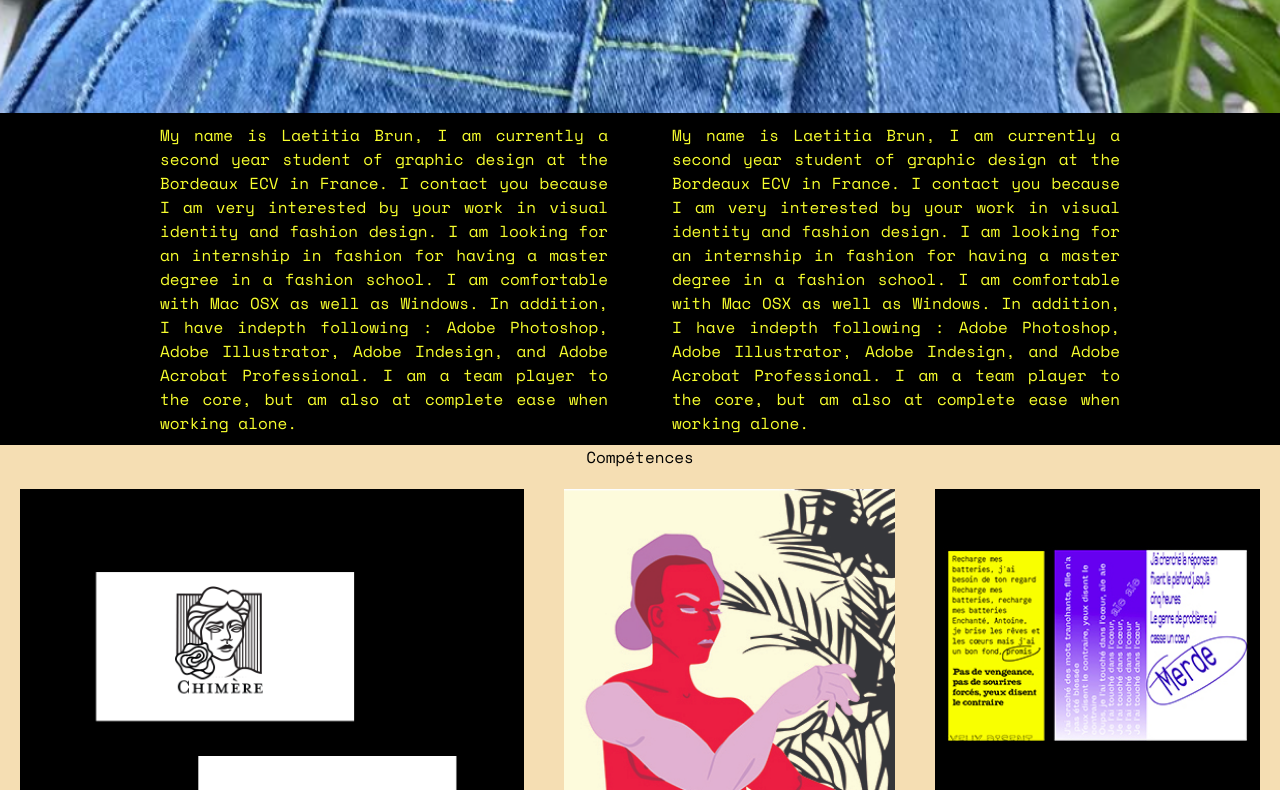
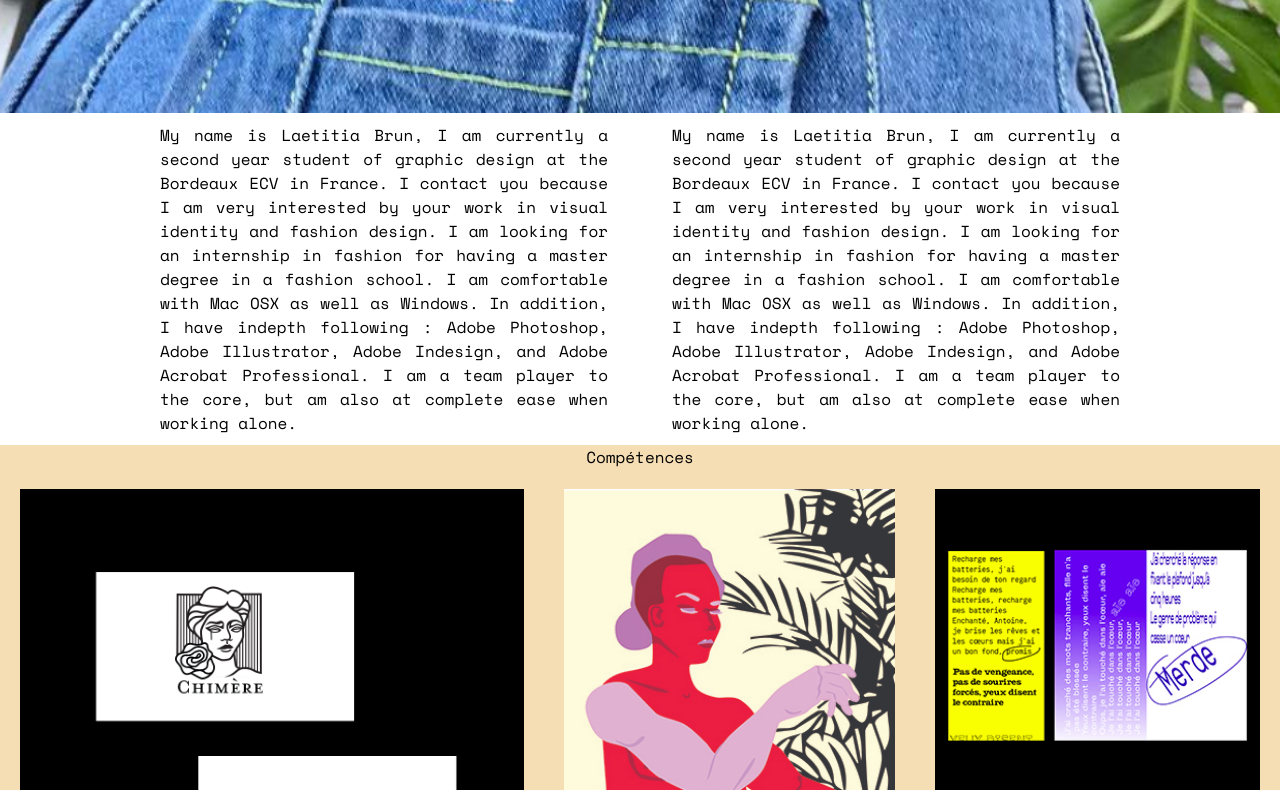
Before and after one commit to laetitiabrun/WEB-PROJECT, a plain HTML site: page index.html in a window 1280 px wide. Shown: the part 527-1317 px from the top of the page. Drawn offline with nearby package versions, Linux system fonts and the light colour scheme.

Commit message:
color cool

```diff
--- a/styles/main.css
+++ b/styles/main.css
@@ -12,8 +12,6 @@ body {
   font-family: 'Space Mono', monospace;
   margin: 0;
   padding: 0;
-  background-color: black;
-  color: #f7fe2e
 }
 
 h1, h2, h3, h4, h5, h6 {
```
